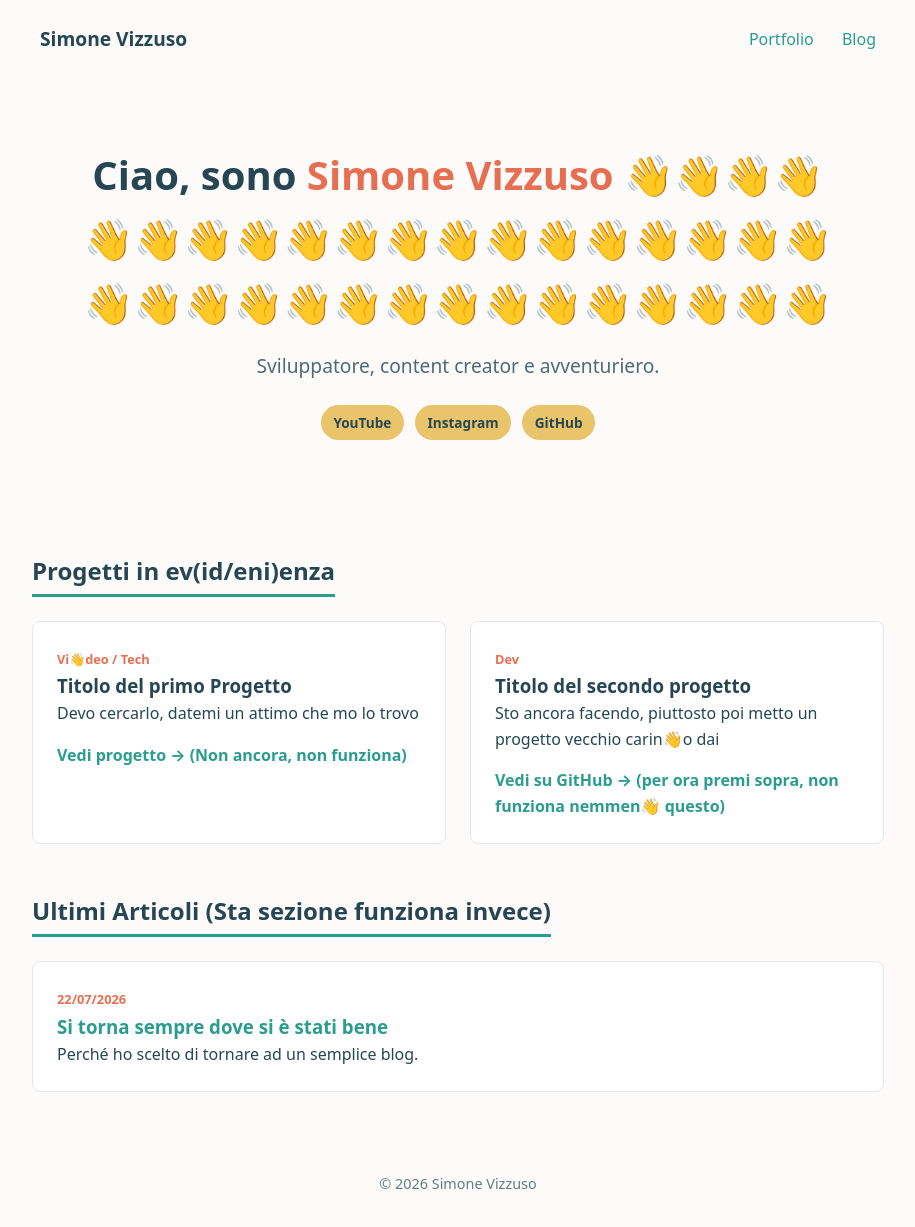
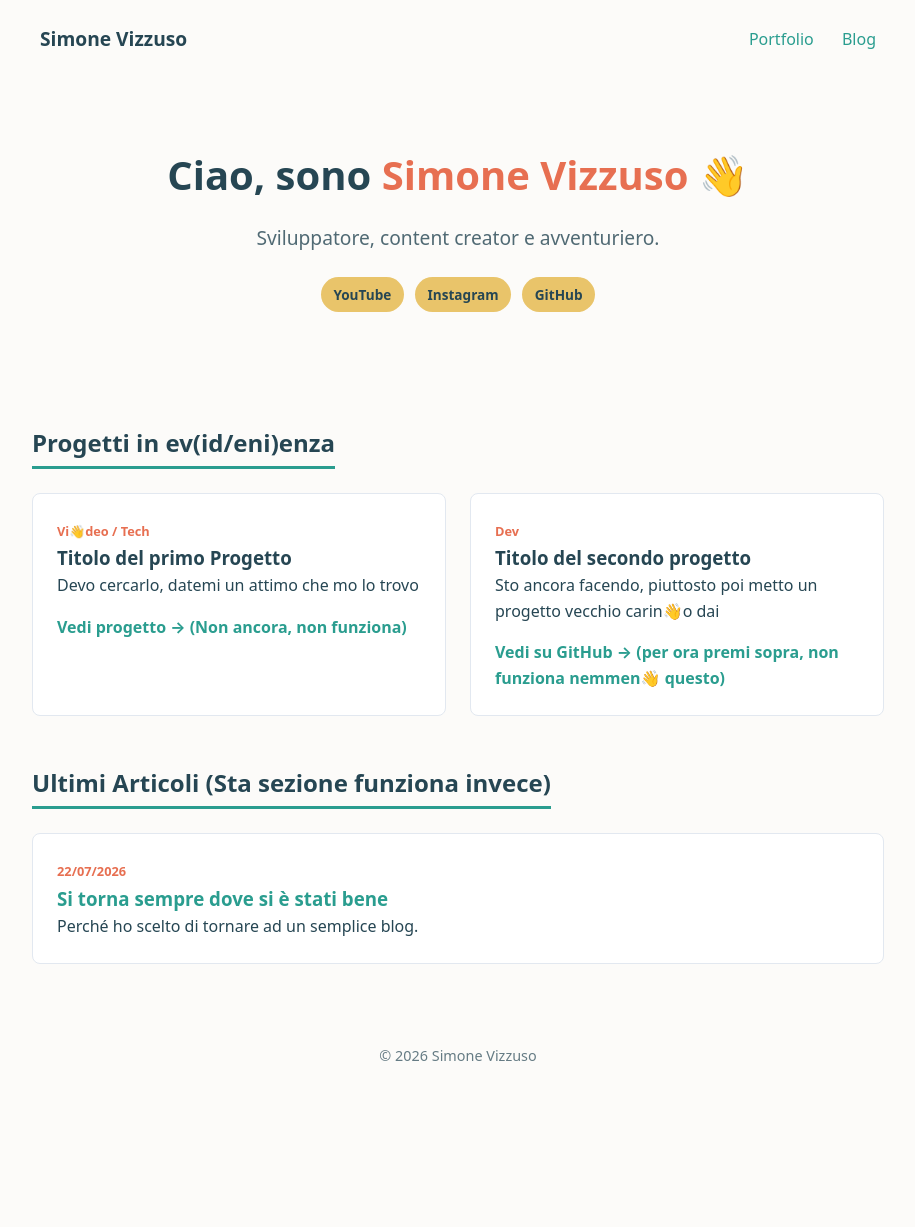
Before and after one commit to SimoneVizzuso/website, a Jekyll site: the page built from index.html, in a window 1280 px wide. Shown: the whole page, without its empty margins (182-1097 px from the left). Built offline with Jekyll 4.4.1, drawn with Linux system fonts in a browser that asks for light colours; after the commit the page ends 1099 px from its top, so only the background shows below that.

Commit message:
fix too much hands on index

```diff
--- a/index.html
+++ b/index.html
@@ -5,7 +5,7 @@ title: Home
 
 <!-- Hero Section -->
 <header class="hero">
-  <h1>Ciao, sono <span class="highlight">Simone Vizzuso</span> 👋👋👋👋👋👋👋👋👋👋👋👋👋👋👋👋👋👋👋👋👋👋👋👋👋👋👋👋👋👋👋👋👋👋</h1>
+  <h1>Ciao, sono <span class="highlight">Simone Vizzuso</span> 👋</h1>
   <p class="subtitle">Sviluppatore, content creator e avventuriero.</p>
 
   <div class="social-links">
```
